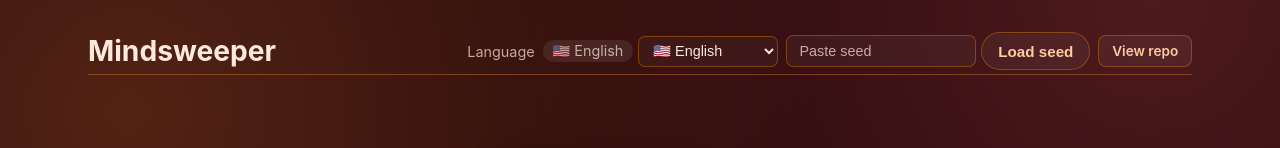
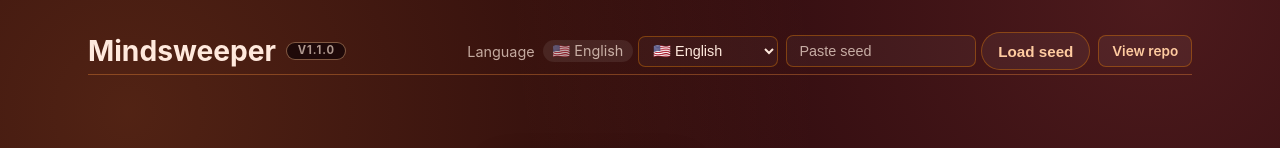
Before and after one commit to fda99940-alt/Battlegamev2, a website: page index.html in a window 1280 px wide. Shown: the top 148 px of the page. Drawn offline with Linux system fonts and the light colour scheme.

Commit message:
Add visual app version badge and bump to v1.1.0

```diff
--- a/index.html
+++ b/index.html
@@ -11,7 +11,10 @@
       <header class="hero">
         <div class="hero-copy">
           <p class="eyebrow" data-i18n-key="hero.eyebrow">Browser first</p>
-          <h1 data-i18n-key="hero.title">Mindsweeper</h1>
+          <div class="hero-title-row">
+            <h1 data-i18n-key="hero.title">Mindsweeper</h1>
+            <span class="version-badge" id="appVersionBadge" aria-label="Application version">v0.0.0</span>
+          </div>
           <p class="hero-greeting" data-i18n-key="hero.greeting">Welcome to the game, anointed one.</p>
           <p class="lede" data-i18n-key="hero.lede">
             A neon-infused Minesweeper where rotation fields, flipping tiles, and persistent replays keep each round unpredictable.
--- a/script.js
+++ b/script.js
@@ -1,6 +1,7 @@
 const translationBundle = window.MindsweeperTranslations || {};
 const LANGUAGE_OPTIONS = translationBundle.LANGUAGE_OPTIONS || [];
 const TRANSLATIONS = translationBundle.TRANSLATIONS || {};
+const APP_VERSION = '1.1.0';
 
 /**
  * Main entry point that scopes Mindsweeper logic, prepares DOM references, and keeps state isolated.
@@ -43,6 +44,7 @@ const historyPanel = document.querySelector('.panel.history');
 const boardWrapper = document.querySelector('.board-wrapper');
 const toggleFocusModeBtn = document.getElementById('toggleFocusMode');
 const appShellEl = document.querySelector('.app-shell');
+const appVersionBadgeEl = document.getElementById('appVersionBadge');
 const toggleNeighborDebugBtn = document.getElementById('toggleNeighborDebug');
 const neighborDebugEl = document.getElementById('neighborDebug');
 const themeButtons = document.querySelectorAll('[data-theme-option]');
@@ -250,6 +252,13 @@ const difficultyPresets = {
     appShellEl.classList.toggle('app-shell--playing', Boolean(gameActive || isReplaying));
   }
 
+  function applyAppVersion() {
+    if (!appVersionBadgeEl) return;
+    const versionText = `v${APP_VERSION}`;
+    appVersionBadgeEl.textContent = versionText;
+    appVersionBadgeEl.title = `Mindsweeper ${versionText}`;
+  }
+
   function updateFocusModeButton() {
     if (!toggleFocusModeBtn) return;
     toggleFocusModeBtn.textContent = `Focus: ${focusMode ? 'on' : 'off'}`;
@@ -496,6 +505,7 @@ const difficultyPresets = {
    * Initializes the UI, translations, theme, presets, history, and game state.
    */
   function init() {
+    applyAppVersion();
     applyRendererMode(rendererMode, { persist: false, restart: false, rebuildFaces: false });
     initRendererModeSelector();
     ensureCubeFaces(config.faces);
--- a/styles.css
+++ b/styles.css
@@ -388,6 +388,13 @@ body {
   min-width: 220px;
 }
 
+.hero-title-row {
+  display: flex;
+  align-items: center;
+  gap: 0.65rem;
+  flex-wrap: wrap;
+}
+
 .hero-greeting {
   font-size: clamp(1.25rem, 2.5vw, 1.75rem);
   font-weight: 600;
@@ -407,6 +414,29 @@ body {
 .hero h1 {
   font-size: clamp(2.4rem, 4vw, 3rem);
   margin: 0.25rem 0;
+}
+
+.version-badge {
+  display: inline-flex;
+  align-items: center;
+  justify-content: center;
+  min-width: 3.75rem;
+  padding: 0.2rem 0.52rem;
+  border-radius: 999px;
+  border: 1px solid color-mix(in srgb, var(--panel-border) 80%, #fff 20%);
+  background: color-mix(in srgb, var(--panel-surface) 72%, #000 28%);
+  color: var(--text-faint);
+  font-size: 0.76rem;
+  font-weight: 700;
+  letter-spacing: 0.08em;
+  line-height: 1;
+  text-transform: uppercase;
+}
+
+.app-shell--playing .version-badge {
+  font-size: 0.7rem;
+  padding: 0.16rem 0.48rem;
+  opacity: 0.9;
 }
 
 .hero .lede {
```
Also changed, not shown: README.md, dist/mindsweeper-play.html.
